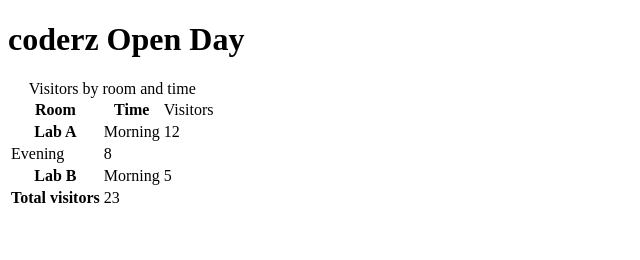
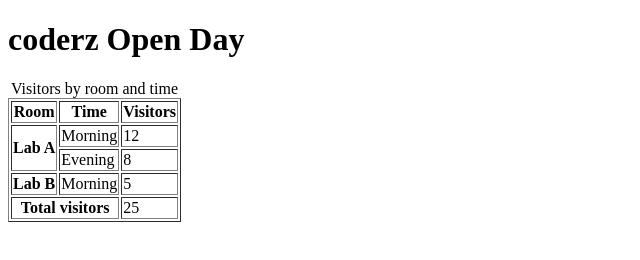
Before and after one commit to YounisAlkurdi/coderz-institute, a plain HTML site: page open-day/index.html in a window 1280 px wide. Shown: the whole page, without its empty margins (0-640 px from the left). Drawn offline with Linux system fonts and the light colour scheme.

Commit message:
Fix visitor table in open day HTML: correct total count and adjust rowspan for Lab A

```diff
--- a/open-day/index.html
+++ b/open-day/index.html
@@ -6,18 +6,18 @@
     </head>
     <body>
     <h1>coderz Open Day</h1>
-    <table>
+    <table border="1">
         <caption>Visitors by room and time</caption>
             <thead>
                 <tr>
                 <th scope="col">Room</th>
                 <th scope="col">Time</th>
-                <td>Visitors</td>
+                <th scope="col">Visitors</th>
                 </tr>
             </thead>
             <tbody>
                 <tr>
-                <th scope="rowgroup" rowspan="1">Lab A</th>
+                <th scope="rowgroup" rowspan="2">Lab A</th>
                 <td>Morning</td><td>12</td>
                 </tr>
                 <tr><td>Evening</td><td>8</td></tr>
@@ -29,7 +29,7 @@
                 </tr>
             </tbody>
             <tfoot>
-                <tr><th scope="row">Total visitors</th><td>23</td></tr>
+                <tr><th scope="row" colspan="2">Total visitors</th><td>25</td></tr>
             </tfoot>
         </table>
     </body>
```
Also changed, not shown: open-day/answers.txt.
